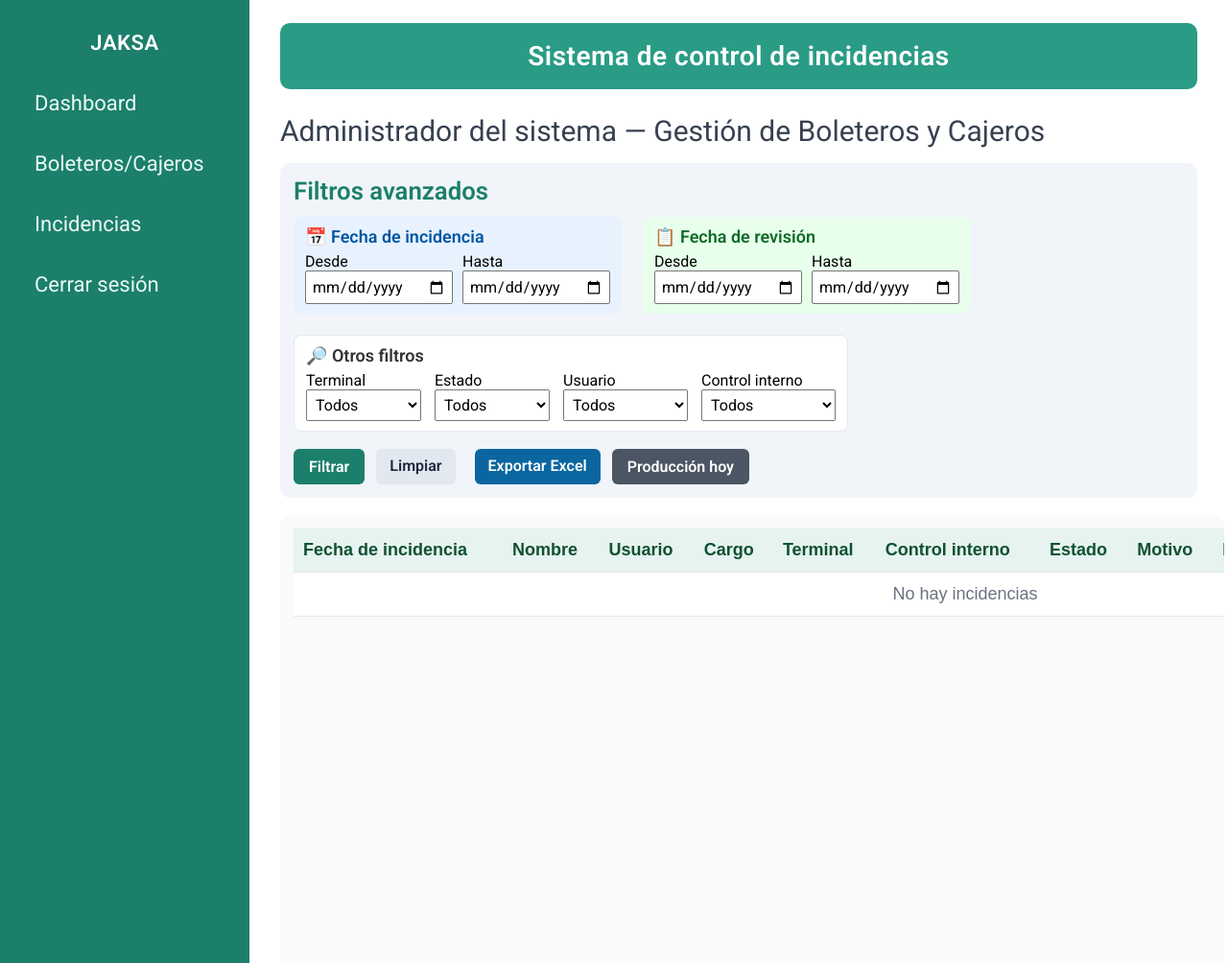
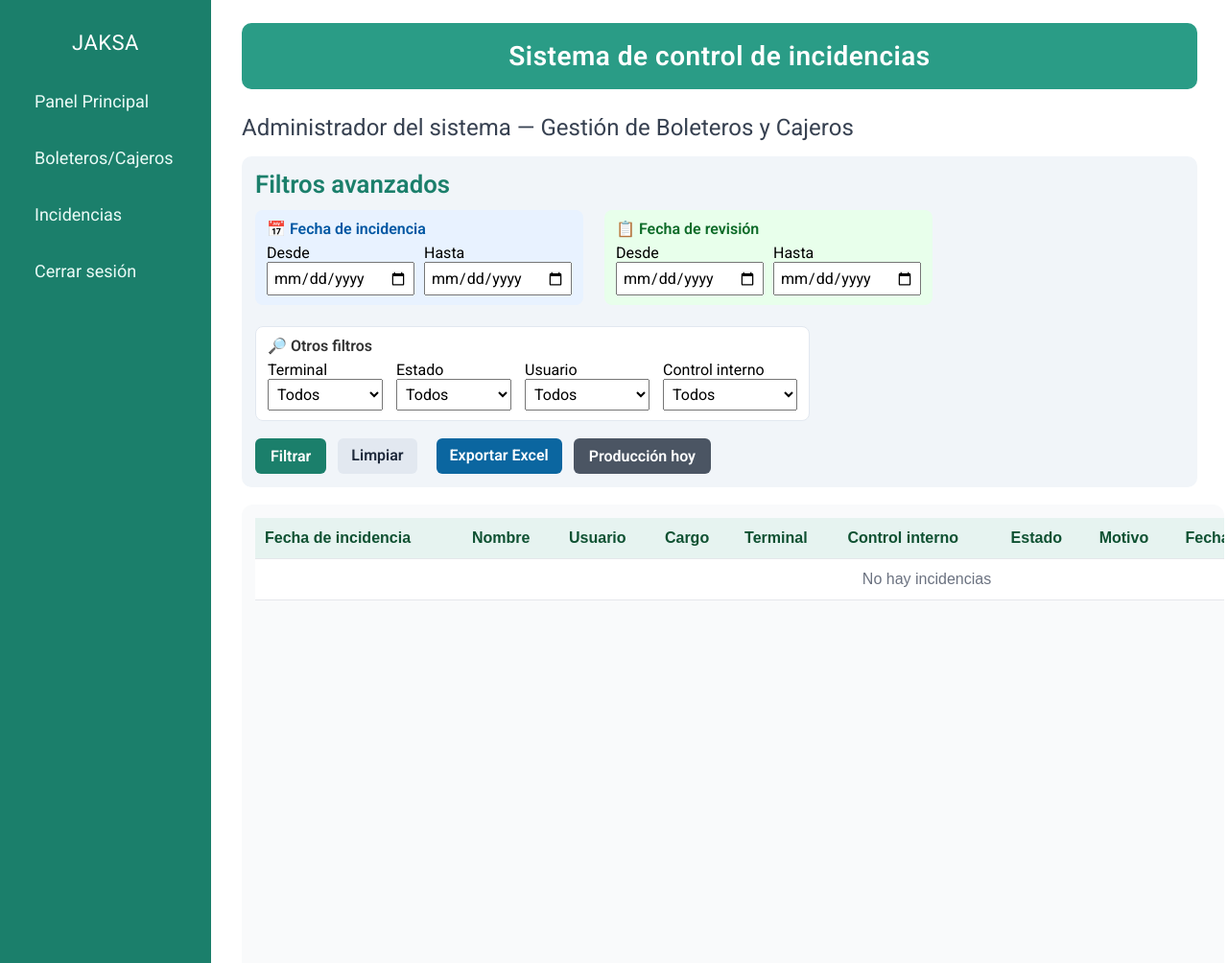
Before and after one commit to Jesus-Meza-Ramirez/control_incidencias, a Django app: template webui/templates/admin_incidencias_dashboard.html in a window 1280 px wide. Shown: the whole page at 96% size. Run offline with Django 5.2, Linux system fonts and the light colour scheme; the template is opened without the code that fills it, so the values that code supplies are empty.

Commit message:
nuevo diseño

```diff
--- a/webui/static/css/styles.css
+++ b/webui/static/css/styles.css
@@ -41,7 +41,7 @@
     border-radius: 0;
   }
   .brand {
-    font-weight: 800;
+    font-weight: 800px;
     text-align: center;
     margin: 12px 0 12px;
     letter-spacing: .5px;
@@ -53,7 +53,7 @@
     padding: 18px 18px;
     color: #eafaf6;
     text-decoration: none;
-    font-size: 22px;
+    font-size: 18px;
     border-radius: 8px;
     margin: 2px 8px;
   }
@@ -81,14 +81,14 @@
     font-family: 'Segoe UI', sans-serif;
     background: #2a9c86;
     color: #fff;
-    font-weight: 800;
+    font-weight: 800px;
     padding: 14px 18px;
     border-radius: 8px;
     text-align: center;
     margin-bottom: 18px;
   }
   .hello {
-    font-size: 30px;
+    font-size: 24px;
     margin: 8px 0 16px;
     color: #374151;
 
@@ -113,7 +113,7 @@
     font-family: 'Arial', sans-serif;
     padding:12px 10px;
     border-bottom:1px solid #e5e7eb;
-    font-size:18px;
+    font-size:16px;
 }
   th {
     background:#e6f3f0;
@@ -325,7 +337,7 @@
     position: fixed;
     top: 0;
     left: 0;
-    width: 260px;      /* 👈 debe coincidir con tu sidebar */
+    width: 220px;      /* 👈 debe coincidir con tu sidebar */
     height: 100vh;
     overflow-y: auto;
     z-index: 2000;
@@ -338,7 +350,7 @@
 
   /* empuja el contenido para que no quede debajo del menú */
   .main{
-    margin-left: 260px; /* 👈 igual al width del sidebar */
+    margin-left: 220px; /* 👈 igual al width del sidebar */
     min-width: 0;
   }
 }
@@ -475,7 +487,7 @@
 
 .filters__label{
   display: block;
-  font-size: 18px;
+  font-size: 16px;
   font-weight: 700;
   margin-bottom: 6px;
 }
--- a/webui/templates/admin_incidencias_dashboard.html
+++ b/webui/templates/admin_incidencias_dashboard.html
@@ -14,7 +14,7 @@
   <aside class="sidebar">
     <div class="brand">JAKSA</div>
     <ul class="menu">
-      <li><a href="{% url 'panel_admin_sistema' %}">Dashboard</a></li>
+      <li><a href="{% url 'panel_admin_sistema' %}">Panel Principal</a></li>
       <li><a href="{% url 'panel_boleteros' %}">Boleteros/Cajeros</a></li>
       <li><a href="{% url 'panel_incidencias' %}">Incidencias</a></li>
       <li><a href="{% url 'logout' %}">Cerrar sesión</a></li>
@@ -133,7 +133,7 @@
             <button type="submit" class="btn-filtrar">
                 Filtrar</button>
 
-            <a href="{% url 'panel_control_interno' %}" class="btn-limpiar">
+            <a href="{% url 'panel_incidencias' %}" class="btn-limpiar">
                 Limpiar
             </a>
 
@@ -142,11 +142,13 @@
             </a>
 
             <button type="submit"
-                name="produccion_hoy"
-                value="1"
-                style="padding:9px 16px; background:#4b5563; color:white; border:none; border-radius:6px; cursor:pointer; font-weight:600;">
+                    formaction="{% url 'panel_incidencias' %}"
+                    name="produccion_hoy"
+                    value="1"
+                    class="btn-produccion-hoy" style="padding:9px 16px; background:#4b5563; color:white; border:none; border-radius:6px; cursor:pointer; font-weight:600;">
                 Producción hoy
             </button>
+
         </div>
 </form>
 
--- a/webui/templates/admin_terminal_dashboard.html
+++ b/webui/templates/admin_terminal_dashboard.html
@@ -193,7 +193,7 @@
                 <button type="button"
                         class="btn-solucion"
                         data-id="{{ r.id_incidencia }}"
-                        data-motivo="{{ r.motivo|escapejs }}"
+                        data-motivo="{{ r.motivo}}"
                         data-evidencia="{{ r.evidencia }}">
                   Atender
                 </button>
--- a/webui/templates/control_interno_dashboard.html
+++ b/webui/templates/control_interno_dashboard.html
@@ -215,7 +215,7 @@
               <td>
                 {% if r.estado == "Pendiente" and r.solucion_admin %}
                   <button class="btn-respuesta"
-                          data-respuesta="{{ r.solucion_admin|escapejs }}"
+                          data-respuesta="{{ r.solucion_admin}}"
                           data-evidencia="{{ r.evidencia_solucion }}"
                           data-id="{{ r.id_incidencia }}"
                           data-fecha-respuesta="{{ r.fecha_solucion|date:'d-m-Y' }}">
```
Also changed, not shown: other parts of webui/static/css/styles.css (+20 -8 lines), webui/views.py (+6 -6 lines).
